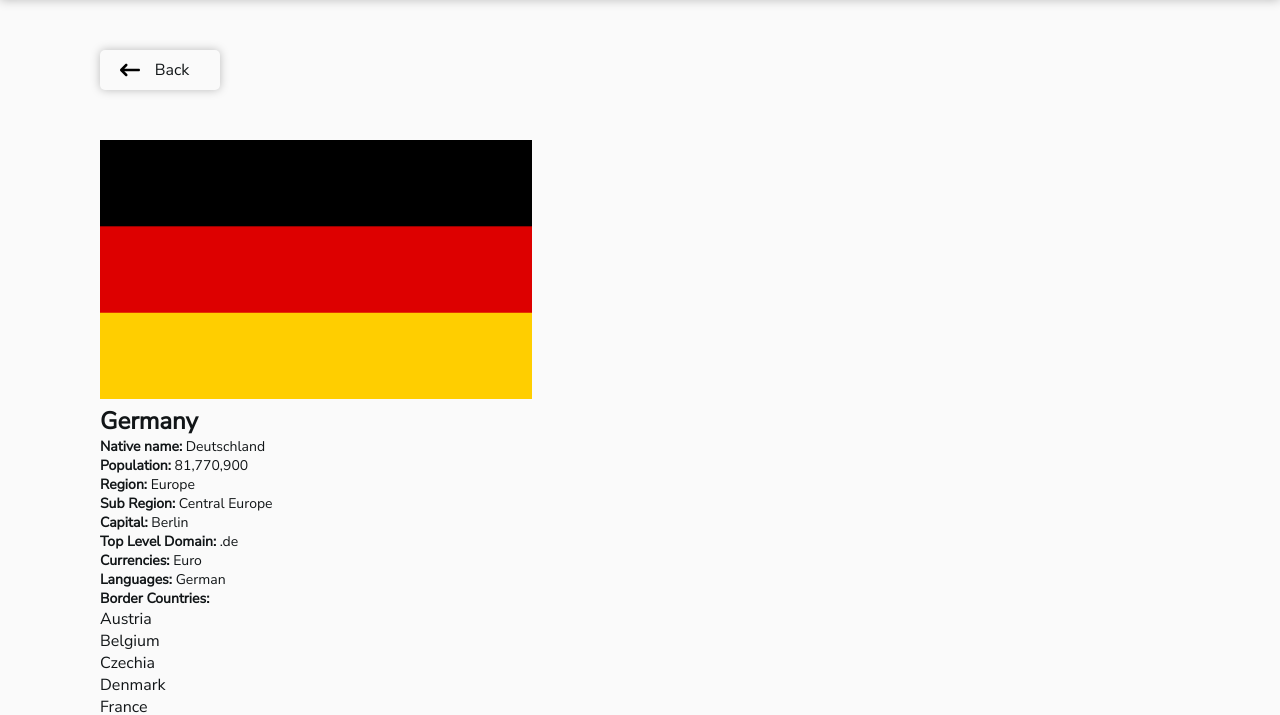
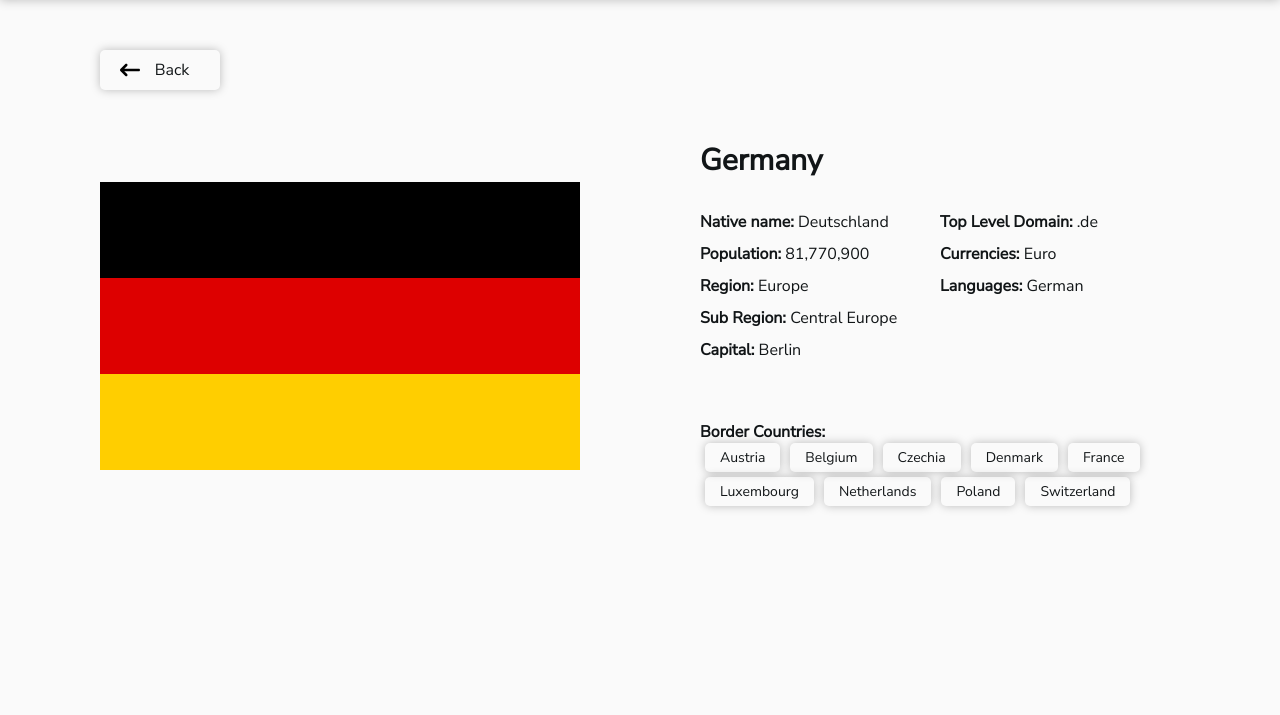
Before and after one commit to Mikael-Kolehmainen/frontend-mentor-countries-api, a PHP site: page /index.php/details in a window 1280 px wide. Shown: the part 85-800 px from the top of the page. Run offline with PHP 8.4, Linux system fonts and the light colour scheme.

Commit message:
Details front-end complete

```diff
--- a/index.php
+++ b/index.php
@@ -11,6 +11,7 @@ use api\manager\ServerRequestManager;
     details page
     error page
   Mobile responsiveness
+  Dark mode
   Backend
     For Details page have country name as variable in url to figure out which country details to show.
   Add documentation to code
--- a/src/public_site/controller/DetailsController.php
+++ b/src/public_site/controller/DetailsController.php
@@ -18,26 +18,34 @@ class DetailsController
         </a>
         <div class='country'>
           <img src='/src/public_site/media/cardPlaceholder.webp' alt='country flag'>
+          <div class='info'>
             <h2>Germany</h2>
-          <div class='info'>
+            <div class='row'>
+              <div class='col'>
                 <p><b>Native name:</b> Deutschland</p>
                 <p><b>Population:</b> 81,770,900</p>
                 <p><b>Region:</b> Europe</p>
                 <p><b>Sub Region:</b> Central Europe</p>
                 <p><b>Capital:</b> Berlin</p>
+              </div>
+              <div class='col'>
                 <p><b>Top Level Domain:</b> .de</p>
                 <p><b>Currencies:</b> Euro</p>
                 <p><b>Languages:</b> German</p>
-            <p><b>Border Countries:</b></p>
-            <div class='rectangle'>Austria</div>
-            <div class='rectangle'>Belgium</div>
-            <div class='rectangle'>Czechia</div>
-            <div class='rectangle'>Denmark</div>
-            <div class='rectangle'>France</div>
-            <div class='rectangle'>Luxembourg</div>
-            <div class='rectangle'>Netherlands</div>
-            <div class='rectangle'>Poland</div>
-            <div class='rectangle'>Switzerland</div>
+              </div>
+            </div>
+            <p class='border-countries'><b>Border Countries:</b></p>
+            <div class='rectangles'>
+              <a href='#' class='rectangle'>Austria</a>
+              <a href='#' class='rectangle'>Belgium</a>
+              <a href='#' class='rectangle'>Czechia</a>
+              <a href='#' class='rectangle'>Denmark</a>
+              <a href='#' class='rectangle'>France</a>
+              <a href='#' class='rectangle'>Luxembourg</a>
+              <a href='#' class='rectangle'>Netherlands</a>
+              <a href='#' class='rectangle'>Poland</a>
+              <a href='#' class='rectangle'>Switzerland</a>
+            </div>
           </div>
         </div>
       </section>
--- a/src/public_site/styles/css/main.css
+++ b/src/public_site/styles/css/main.css
@@ -76,9 +76,33 @@
 .details {
   margin: 50px 100px 0 100px; }
   .details .country {
-    margin-top: 50px; }
+    margin-top: 50px;
+    height: 100%;
+    display: flex; }
+    .details .country img, .details .country .info {
+      width: 100%;
+      flex: 1 0 0;
+      margin: auto 0 auto 0; }
     .details .country img {
-      width: 40%; }
+      width: 40%;
+      margin-right: 60px; }
+    .details .country .info {
+      margin-left: 60px; }
+      .details .country .info h2 {
+        font-size: 30px;
+        margin-bottom: 30px; }
+      .details .country .info p {
+        font-size: 16px; }
+      .details .country .info .row {
+        width: 100%;
+        display: flex; }
+        .details .country .info .row .col {
+          flex: 1 0 0; }
+          .details .country .info .row .col p {
+            margin-bottom: 10px; }
+      .details .country .info .border-countries {
+        display: inline-block;
+        margin-top: 50px; }
   .details .btn::after {
     position: absolute;
     top: 50%;
@@ -171,6 +195,25 @@ input {
   .btn i {
     left: 25%; }
 
+.rectangles {
+  display: flex;
+  flex-wrap: wrap;
+  width: 100%; }
+  .rectangles .rectangle {
+    flex: 1 0 0;
+    text-align: center;
+    max-width: fit-content;
+    font-size: 14px;
+    box-shadow: 0px 0px 10px rgba(0, 0, 0, 0.25);
+    border-radius: 5px;
+    padding: 5px 15px 5px 15px;
+    margin-right: 5px;
+    margin: 0 5px 5px 5px; }
+    .rectangles .rectangle:not(:first-child) {
+      margin-left: 5px; }
+    .rectangles .rectangle:hover {
+      box-shadow: 0px 0px 10px black; }
+
 a i {
   position: absolute;
   top: 50%;
--- a/src/public_site/styles/sass/base/_base.scss
+++ b/src/public_site/styles/sass/base/_base.scss
@@ -74,3 +74,30 @@ input {
     left: 25%;
   }
 }
+
+// RECTANGLES
+
+.rectangles {
+  display: flex;
+  flex-wrap: wrap;
+  width: 100%;
+
+  .rectangle {
+    flex: 1 0 0;
+    text-align: center;
+    max-width: fit-content;
+    font-size: 14px;
+    box-shadow: $shadow;
+    border-radius: 5px;
+    padding: 5px 15px 5px 15px;
+    margin-right: 5px;
+    margin: 0 5px 5px 5px;
+
+    &:not(:first-child) {
+      margin-left: 5px;
+    }
+    &:hover {
+      box-shadow: $shadow-hover;
+    }
+  }
+}
--- a/src/public_site/styles/sass/components/_details.scss
+++ b/src/public_site/styles/sass/components/_details.scss
@@ -3,9 +3,44 @@
 
   .country {
     margin-top: 50px;
+    height: 100%;
+    display: flex;
 
+    img, .info {
+      width: 100%;
+      flex: 1 0 0;
+      margin: auto 0 auto 0;
+    }
     img {
       width: 40%;
+      margin-right: 60px;
+    }
+    .info {
+      margin-left: 60px;
+
+      h2 {
+        font-size: 30px;
+        margin-bottom: 30px;
+      }
+      p {
+        font-size: 16px;
+      }
+      .row {
+        width: 100%;
+        display: flex;
+
+        .col {
+          flex: 1 0 0;
+
+          p {
+            margin-bottom: 10px;
+          }
+        }
+      }
+      .border-countries {
+        display: inline-block;
+        margin-top: 50px;
+      }
     }
   }
   .btn {
```
Lines whose indentation alone changed are shown as unchanged.
